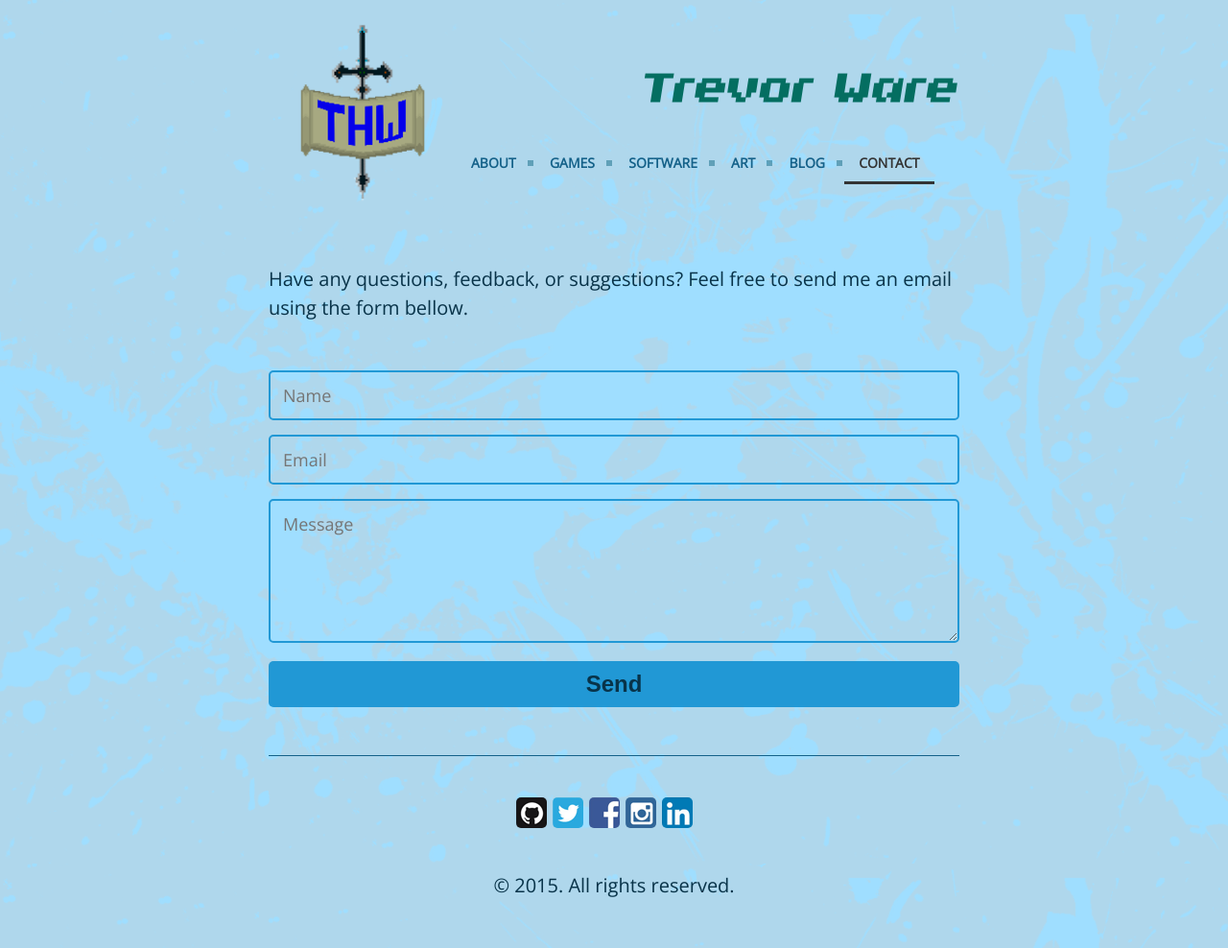
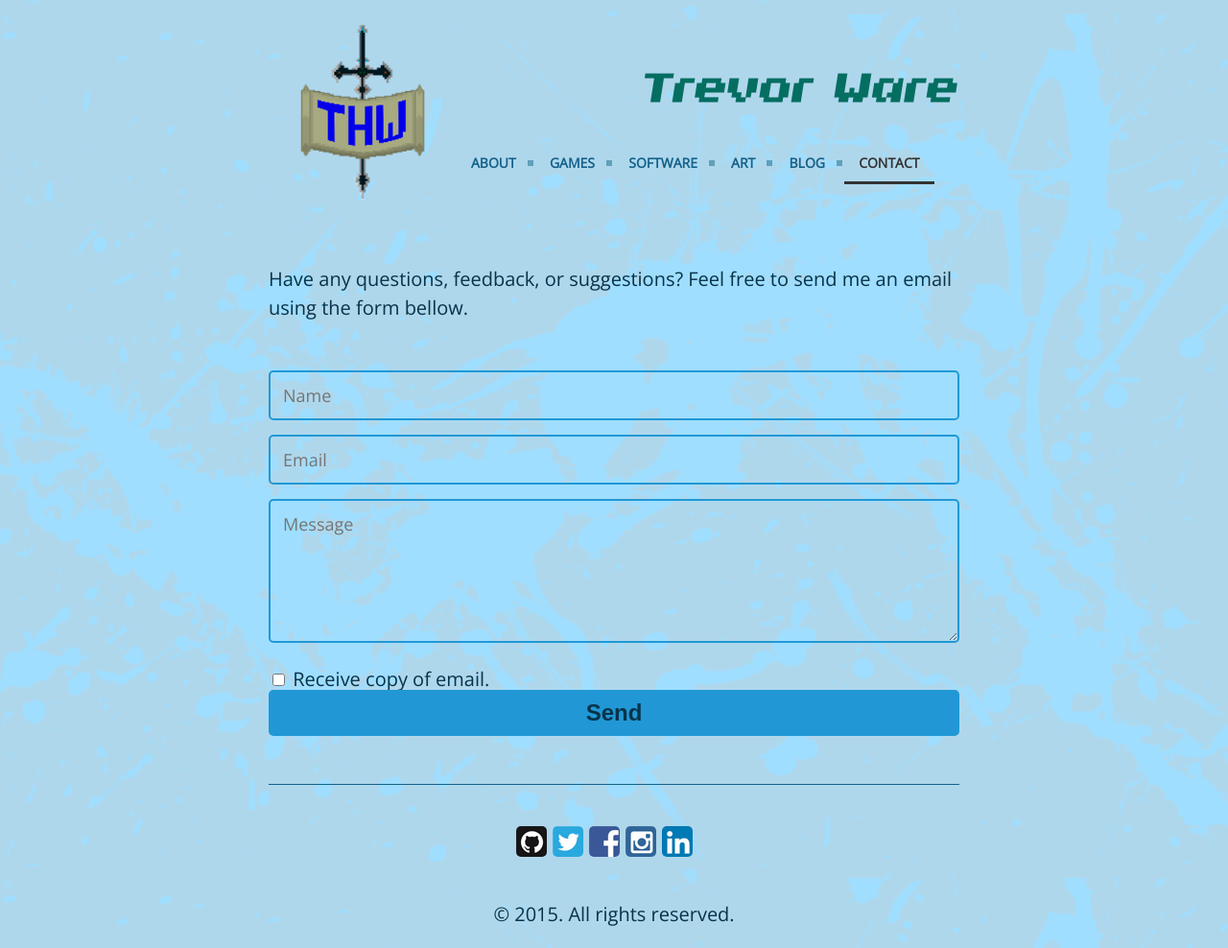
Before and after one commit to twarrre/twarrre.github.io, a Jekyll site: the page built from contact.md, in a window 1280 px wide. Shown: the whole page at 96% size. Built offline with Jekyll 4.4.1, drawn with Linux system fonts in a browser that asks for light colours.

Commit message:
Added a confirmation email function.

```diff
--- a/contact.md
+++ b/contact.md
@@ -13,6 +13,8 @@ Have any questions, feedback, or suggestions? Feel free to send me an email usin
     <textarea name="message" class="feedback-input" placeholder="Message"></textarea>
     <input type="text" name="_gotcha" style="display:none" />
     <input type="hidden" name="_next" value="//twarrre.github.io/thanks.html" />
+    <input type="checkbox" name="cc" id="cc" value="true" > Receive copy of email.
+    <input type="hidden" name="_cc" id="ccValue" value="" />
     <input type="submit" value="Send">
 </form>
 <script>
```
Also changed, not shown: _includes/head.html (+7 -0 lines).
